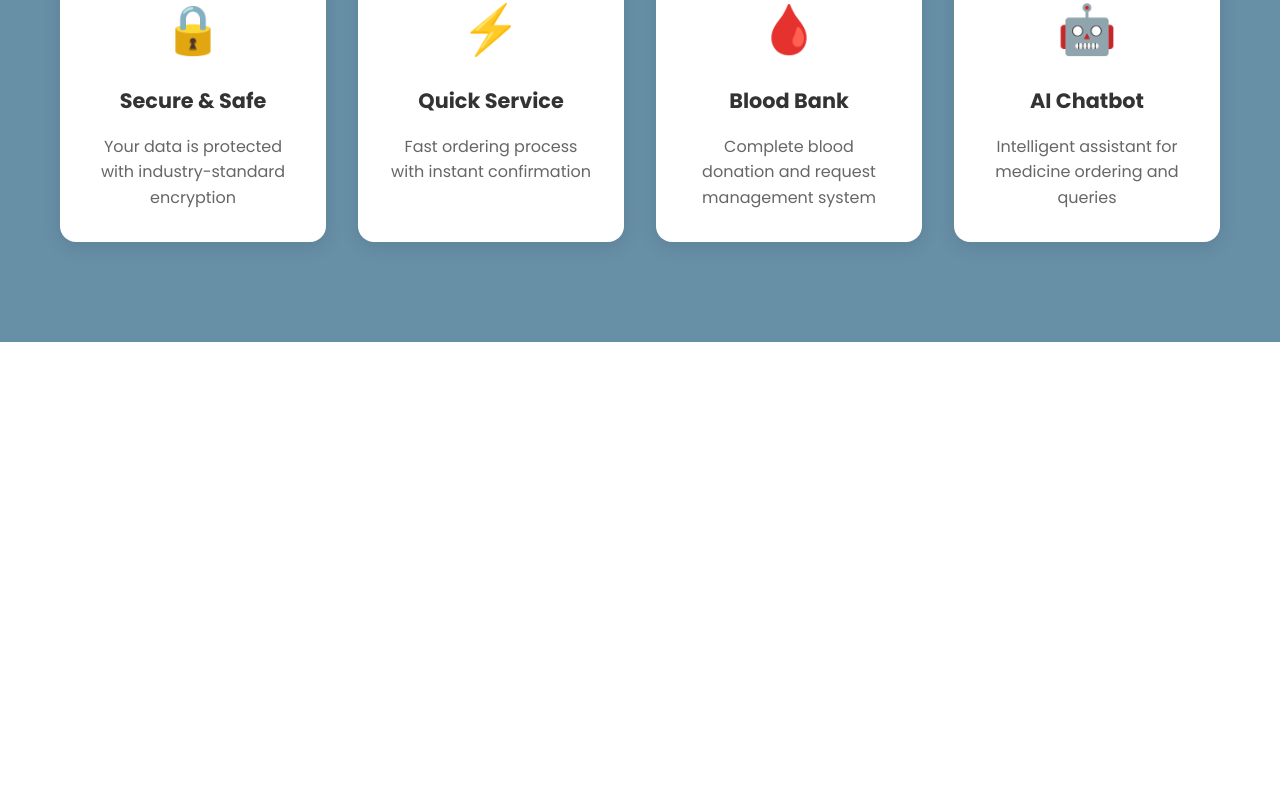
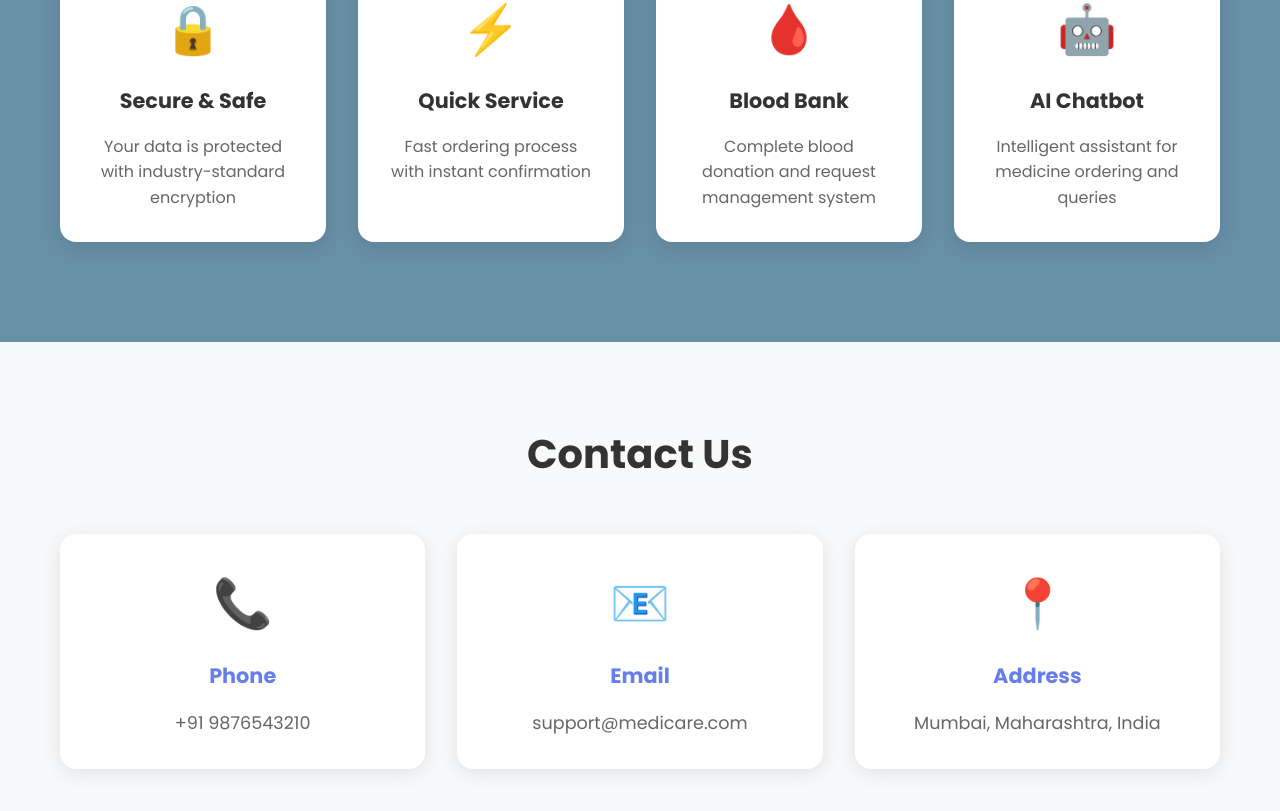
Before and after one commit to Arunjadhav0101/medicare-react, a React (Create React App) app: page / in a window 1280 px wide. Shown: the part 977-1788 px from the top of the page. Before the commit the page ends 1319 px from the top, so only its background shows below. Built offline with nearby package versions, Linux system fonts and the light colour scheme.

Commit message:
Add contact us section on home page editable by admin

```diff
--- a/src/pages/AdminPanel.tsx
+++ b/src/pages/AdminPanel.tsx
@@ -97,6 +97,15 @@ const AdminPanel: React.FC = () => {
   const [showAddMedicine, setShowAddMedicine] = useState(false);
   const [newMedicine, setNewMedicine] = useState({ name: '', price: 0, description: '', category: '', stock: 0 });
 
+  const [contactInfo, setContactInfo] = useState(() => {
+    const saved = localStorage.getItem('contactInfo');
+    return saved ? JSON.parse(saved) : {
+      phone: '+91 9876543210',
+      email: 'support@medicare.com',
+      address: 'Mumbai, Maharashtra, India'
+    };
+  });
+
   const totalStock = medicines.reduce((sum, m) => sum + m.stock, 0);
   const totalMedicines = medicines.length;
 
@@ -157,6 +166,11 @@ const AdminPanel: React.FC = () => {
       saveMedicines(updated);
       setEditingMedicine(null);
     }
+  };
+
+  const handleSaveContactInfo = () => {
+    localStorage.setItem('contactInfo', JSON.stringify(contactInfo));
+    alert('Contact information updated successfully!');
   };
 
   const handleAddUser = () => {
@@ -567,23 +581,32 @@ const AdminPanel: React.FC = () => {
           <div className="settings-section">
             <h1>Settings</h1>
             <div className="settings-form">
+              <h2>Contact Information</h2>
               <div className="form-group">
-                <label>Site Name</label>
-                <input type="text" defaultValue="MediCare" />
+                <label>Contact Phone</label>
+                <input
+                  type="tel"
+                  value={contactInfo.phone}
+                  onChange={(e) => setContactInfo({ ...contactInfo, phone: e.target.value })}
+                />
               </div>
               <div className="form-group">
-                <label>Admin Email</label>
-                <input type="email" defaultValue="admin@medicare.com" />
+                <label>Contact Email</label>
+                <input
+                  type="email"
+                  value={contactInfo.email}
+                  onChange={(e) => setContactInfo({ ...contactInfo, email: e.target.value })}
+                />
               </div>
               <div className="form-group">
-                <label>Contact Number</label>
-                <input type="tel" defaultValue="+91 1234567890" />
+                <label>Address</label>
+                <input
+                  type="text"
+                  value={contactInfo.address}
+                  onChange={(e) => setContactInfo({ ...contactInfo, address: e.target.value })}
+                />
               </div>
-              <div className="form-group">
-                <label>Enable Notifications</label>
-                <input type="checkbox" defaultChecked />
-              </div>
-              <button className="btn btn-primary">Save Settings</button>
+              <button className="btn btn-primary" onClick={handleSaveContactInfo}>Save Contact Info</button>
             </div>
           </div>
         )}
--- a/src/pages/Home.css
+++ b/src/pages/Home.css
@@ -119,6 +119,48 @@
   line-height: 1.6;
 }
 
+.contact-section {
+  padding: 80px 0;
+  background: #f8f9fa;
+}
+
+.contact-section h2 {
+  text-align: center;
+  font-size: 2.5rem;
+  margin-bottom: 3rem;
+  color: #333;
+}
+
+.contact-grid {
+  display: grid;
+  grid-template-columns: repeat(auto-fit, minmax(250px, 1fr));
+  gap: 2rem;
+}
+
+.contact-card {
+  background: white;
+  padding: 2rem;
+  border-radius: 16px;
+  text-align: center;
+  box-shadow: 0 4px 20px rgba(0, 0, 0, 0.1);
+}
+
+.contact-icon {
+  font-size: 3rem;
+  margin-bottom: 1rem;
+}
+
+.contact-card h3 {
+  font-size: 1.3rem;
+  margin-bottom: 1rem;
+  color: #667eea;
+}
+
+.contact-card p {
+  color: #666;
+  font-size: 1.1rem;
+}
+
 @media (max-width: 768px) {
   .hero-container {
     grid-template-columns: 1fr;
--- a/src/pages/Home.tsx
+++ b/src/pages/Home.tsx
@@ -1,10 +1,27 @@
-import React from 'react';
+import React, { useState, useEffect } from 'react';
 import { Link } from 'react-router-dom';
 import './Home.css';
 import medicareBg from "../assests/medicare.png";
 
+interface ContactInfo {
+  phone: string;
+  email: string;
+  address: string;
+}
 
 const Home: React.FC = () => {
+  const [contactInfo, setContactInfo] = useState<ContactInfo>({
+    phone: '+91 9876543210',
+    email: 'support@medicare.com',
+    address: 'Mumbai, Maharashtra, India'
+  });
+
+  useEffect(() => {
+    const saved = localStorage.getItem('contactInfo');
+    if (saved) {
+      setContactInfo(JSON.parse(saved));
+    }
+  }, []);
   return (
     <div className="home">
       <section className="hero"  style={{
@@ -71,6 +88,29 @@ const Home: React.FC = () => {
           </div>
         </div>
       </section>
+
+      <section className="contact-section">
+        <div className="container">
+          <h2>Contact Us</h2>
+          <div className="contact-grid">
+            <div className="contact-card">
+              <div className="contact-icon">📞</div>
+              <h3>Phone</h3>
+              <p>{contactInfo.phone}</p>
+            </div>
+            <div className="contact-card">
+              <div className="contact-icon">📧</div>
+              <h3>Email</h3>
+              <p>{contactInfo.email}</p>
+            </div>
+            <div className="contact-card">
+              <div className="contact-icon">📍</div>
+              <h3>Address</h3>
+              <p>{contactInfo.address}</p>
+            </div>
+          </div>
+        </div>
+      </section>
     </div>
   );
 };
```
